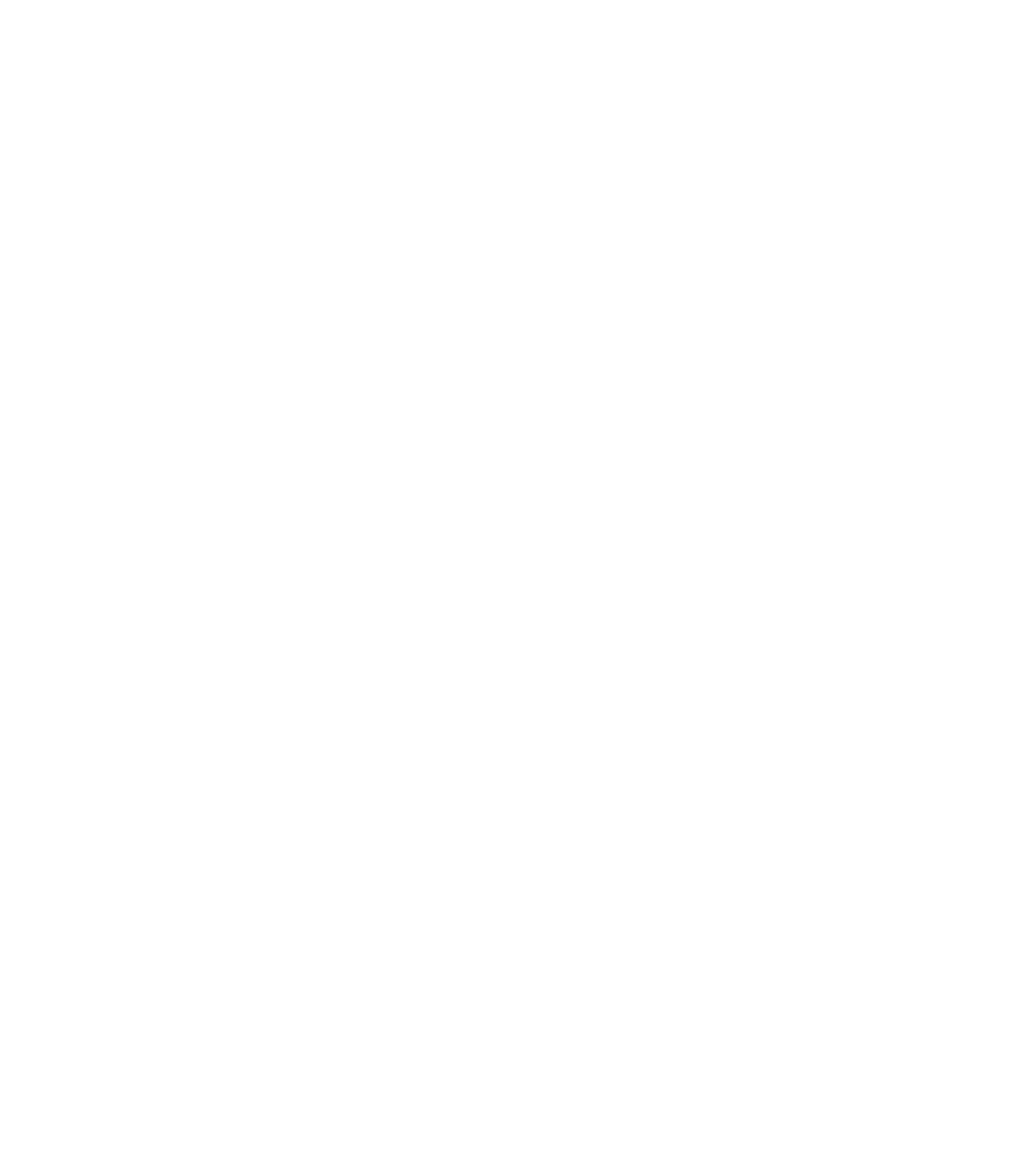
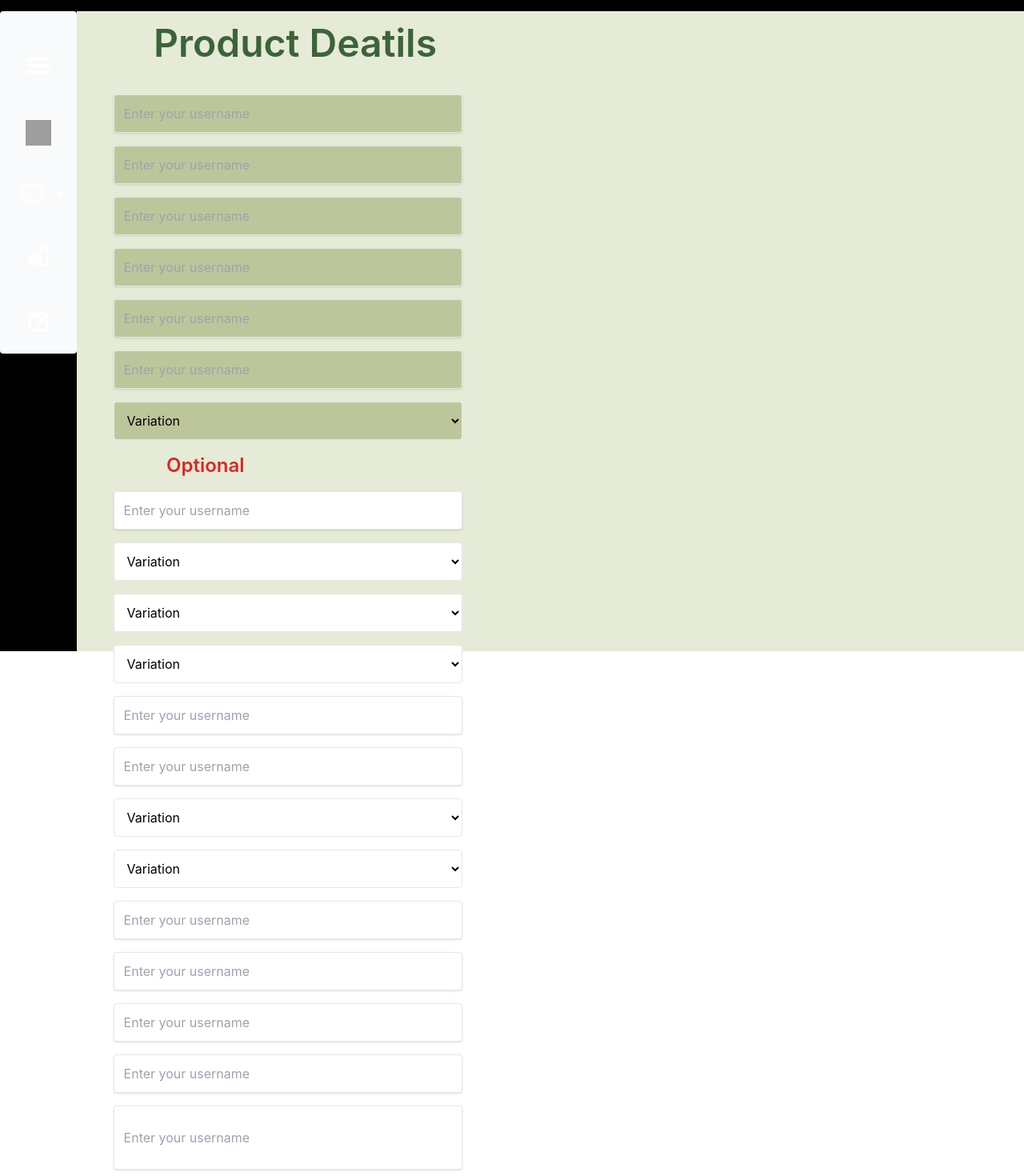
Before and after one commit to Rimaz-Moulana/Nutritech, a React (Vite) app in the folder frontend/: page /product in a window 1280 px wide. Before the commit this address had no page. Shown: the part 50-1520 px from the top of the page at 80% size. Before the commit the page ends 800 px from the top, so only its background shows below. Built offline with nearby package versions, Linux system fonts and the light colour scheme; grey boxes are pictures that could not be loaded.

Commit message:
commit by rimmaz 16:36

```diff
--- a/frontend/src/App.jsx
+++ b/frontend/src/App.jsx
@@ -6,6 +6,7 @@
 import Allvideos from './pages/Allvideos';
 import Log from './pages/Log';
 import Login from './pages/Login';
+import ProductDetails from './pages/ProductDetails';
 
 function App(){
 
@@ -17,6 +18,8 @@
               <Route path='/login' element={<Login />} />
               <Route path='/log' element={<Log />} />
               <Route path='/blankPages' element={<BlankPage />} />
+              <Route path='/product' element={<ProductDetails />} />
+
 
               <Route path="/all" element={<Allvideos/>} />
               <Route path="/time" element={<TimeStampdropdown/>} />
--- a/frontend/src/components/theme/BlankPage.jsx
+++ b/frontend/src/components/theme/BlankPage.jsx
@@ -6,7 +6,7 @@
   return (
     <>
     <Navbar />
-    <div className='bg-[#B8C294] position-relative h-screen w-full flex'>
+    <div className='bg-[#E5EBD6] relative w-full h-auto flex'>
     <AnnotatorSideBar />
 
     </div>
--- a/frontend/src/pages/Login.jsx
+++ b/frontend/src/pages/Login.jsx
@@ -8,7 +8,7 @@
 <div className="md:flex ">
 	<div
     //class="flex md:w-1/2 justify-center items-center"
-		className="flex-inline md:w-1/2 justify-center items-cente">
+		className="flex-inline md:w-1/2 justify-center items-center">
         <img  className='h-screen w-full' src={Image1} />
 	</div>
     {/* //class="block md:w-1/2 h-screen justify-center items-center bg-gradient-to-br from-[#B8C294] to-white " */}
--- a/frontend/src/pages/ProductDetails.jsx
+++ b/frontend/src/pages/ProductDetails.jsx
@@ -1,7 +1,160 @@
 import React from 'react'
+import BlankPage from '../components/theme/BlankPage'
 
 export default function ProductDetails() {
   return (
-    <div>ProductDetails</div>
+    <>
+    <BlankPage/>
+    <h1 className="absolute text-left mx-48 text-5xl inset-x-0 top-20 font-semibold text-[#3C6339]">Product Deatils</h1>
+    <div className="absolute mx-10 md:w-1/2 inset-x-0 top-40">
+        <div className="p-2">
+            <input
+                type="text" id="username"
+                className="shadow appearance-none border rounded w-[70%] h-12 py-2 px-3 bg-[#BDC69A]  text-black leading-tight focus:outline-none focus:shadow-outline"
+                placeholder="Enter your username" />
+        </div>
+        <div className="p-2">
+            <input
+                type="text" id="username"
+                className="shadow appearance-none border rounded w-[70%] h-12 py-2 px-3 bg-[#BDC69A]  text-black leading-tight focus:outline-none focus:shadow-outline"
+                placeholder="Enter your username" />
+         </div>
+         <div className="p-2">
+            <input
+                type="text" id="username"
+                className="shadow appearance-none border rounded w-[70%] h-12 py-2 px-3 bg-[#BDC69A]  text-black leading-tight focus:outline-none focus:shadow-outline"
+                placeholder="Enter your username" />
+        </div>
+        <div className="p-2">
+            <input
+                type="text" id="username"
+                className="shadow appearance-none border rounded w-[70%] h-12 py-2 px-3 bg-[#BDC69A]  text-black leading-tight focus:outline-none focus:shadow-outline"
+                placeholder="Enter your username" />
+         </div>
+         <div className="p-2">
+            <input
+                type="text" id="username"
+                className="shadow appearance-none border rounded w-[70%] h-12 py-2 px-3 bg-[#BDC69A] text-black leading-tight focus:outline-none focus:shadow-outline"
+                placeholder="Enter your username" />
+        </div>
+        <div className="p-2">
+            <input
+                type="text" id="username"
+                className="shadow appearance-none border rounded w-[70%] h-12 py-2 px-3 bg-[#BDC69A] text-black leading-tight focus:outline-none focus:shadow-outline"
+                placeholder="Enter your username" />
+         </div>
+        <div className="p-2">
+        <select id="countries" className=" border rounded w-[70%] h-12 py-2 px-3 bg-[#BDC69A] text-black dark:bg-gray-700 ">
+            <option selected>Variation</option>
+            <option value="US">United States</option>
+            <option value="CA">Canada</option>
+            <option value="FR">France</option>
+            <option value="DE">Germany</option>
+        </select>
+         </div>
+         <div className="p-2">
+         <h1 className="text-left mx-40 text-2xl font-semibold text-red-600">Optional</h1>
+         </div>
+
+
+         <div className="p-2">
+            <input
+                type="text" id="username"
+                className="shadow appearance-none border rounded w-[70%] h-12 py-2 px-3 bg-[#ffffff] text-black leading-tight focus:outline-none focus:shadow-outline"
+                placeholder="Enter your username" />
+         </div>
+         <div className="p-2">
+        <select id="countries" className=" border rounded w-[70%] h-12 py-2 px-3 bg-[#ffffff] text-black dark:bg-gray-700 ">
+            <option selected>Variation</option>
+            <option value="US">United States</option>
+            <option value="CA">Canada</option>
+            <option value="FR">France</option>
+            <option value="DE">Germany</option>
+        </select>
+         </div>
+         <div className="p-2">
+        <select id="countries" className=" border rounded w-[70%] h-12 py-2 px-3 bg-[#ffffff] text-black dark:bg-gray-700 ">
+            <option selected>Variation</option>
+            <option value="US">United States</option>
+            <option value="CA">Canada</option>
+            <option value="FR">France</option>
+            <option value="DE">Germany</option>
+        </select>
+         </div>
+         <div className="p-2">
+        <select id="countries" className=" border rounded w-[70%] h-12 py-2 px-3 bg-[#ffffff] text-black dark:bg-gray-700 ">
+            <option selected>Variation</option>
+            <option value="US">United States</option>
+            <option value="CA">Canada</option>
+            <option value="FR">France</option>
+            <option value="DE">Germany</option>
+        </select>
+         </div>
+         <div className="p-2">
+            <input
+                type="text" id="username"
+                className="shadow appearance-none border rounded w-[70%] h-12 py-2 px-3 bg-[#ffffff] text-black leading-tight focus:outline-none focus:shadow-outline"
+                placeholder="Enter your username" />
+         </div>
+         <div className="p-2">
+            <input
+                type="text" id="username"
+                className="shadow appearance-none border rounded w-[70%] h-12 py-2 px-3 bg-[#ffffff] text-black leading-tight focus:outline-none focus:shadow-outline"
+                placeholder="Enter your username" />
+         </div>
+         <div className="p-2">
+        <select id="countries" className=" border rounded w-[70%] h-12 py-2 px-3 bg-[#ffffff] text-black dark:bg-gray-700 ">
+            <option selected>Variation</option>
+            <option value="US">United States</option>
+            <option value="CA">Canada</option>
+            <option value="FR">France</option>
+            <option value="DE">Germany</option>
+        </select>
+         </div>
+         <div className="p-2">
+        <select id="countries" className=" border rounded w-[70%] h-12 py-2 px-3 bg-[#ffffff] text-black dark:bg-gray-700 ">
+            <option selected>Variation</option>
+            <option value="US">United States</option>
+            <option value="CA">Canada</option>
+            <option value="FR">France</option>
+            <option value="DE">Germany</option>
+        </select>
+         </div>
+         <div className="p-2">
+            <input
+                type="text" id="username"
+                className="shadow appearance-none border rounded w-[70%] h-12 py-2 px-3 bg-[#ffffff] text-black leading-tight focus:outline-none focus:shadow-outline"
+                placeholder="Enter your username" />
+         </div>
+         <div className="p-2">
+            <input
+                type="text" id="username"
+                className="shadow appearance-none border rounded w-[70%] h-12 py-2 px-3 bg-[#ffffff] text-black leading-tight focus:outline-none focus:shadow-outline"
+                placeholder="Enter your username" />
+         </div>
+         <div className="p-2">
+            <input
+                type="text" id="username"
+                className="shadow appearance-none border rounded w-[70%] h-12 py-2 px-3 bg-[#ffffff] text-black leading-tight focus:outline-none focus:shadow-outline"
+                placeholder="Enter your username" />
+         </div>
+         <div className="p-2">
+            <input
+                type="text" id="username"
+                className="shadow appearance-none border rounded w-[70%] h-12 py-2 px-3 bg-[#ffffff] text-black leading-tight focus:outline-none focus:shadow-outline"
+                placeholder="Enter your username" />
+         </div>
+         <div className="p-2">
+            <input
+                type="text" id="username"
+                className="shadow appearance-none border rounded w-[70%] h-20 py-2 px-3 bg-[#ffffff] text-black leading-tight focus:outline-none focus:shadow-outline"
+                placeholder="Enter your username" />
+         </div>
+
+
+    </div>
+
+
+    </>
   )
 }
```
